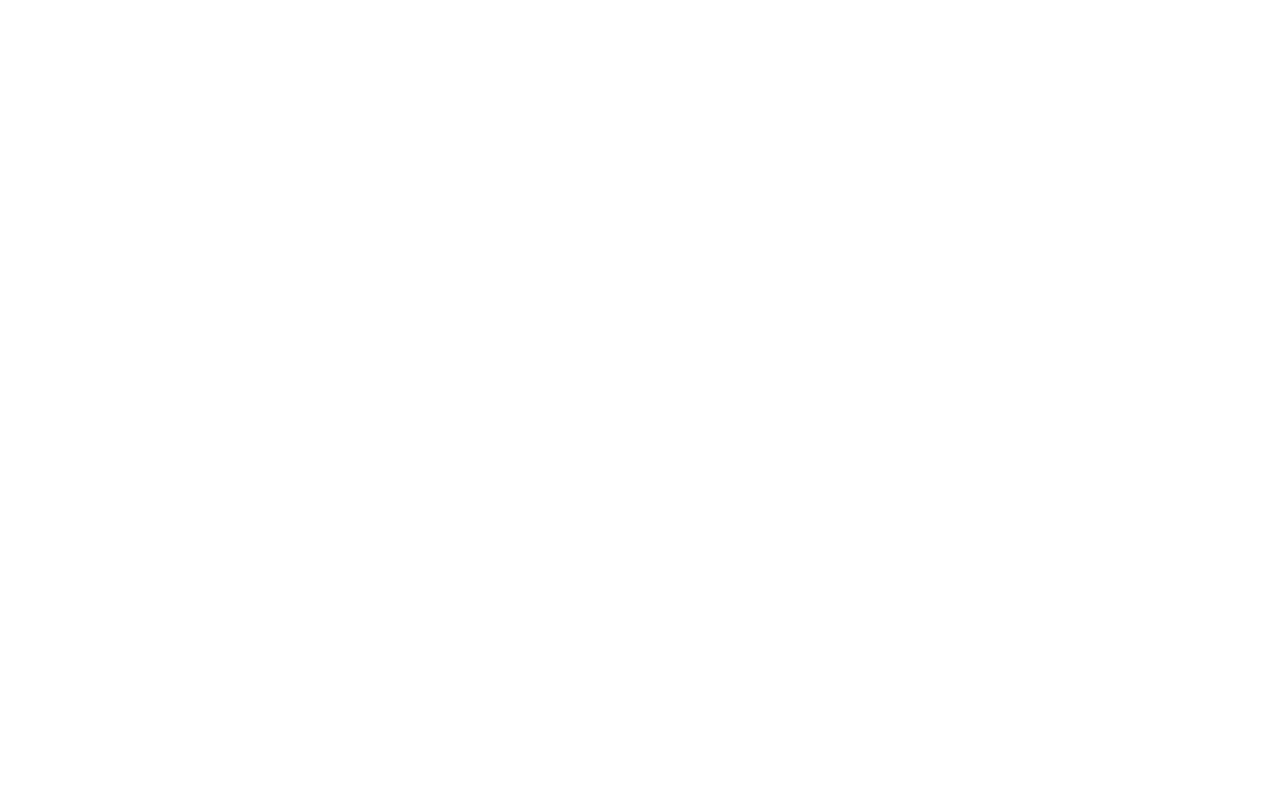
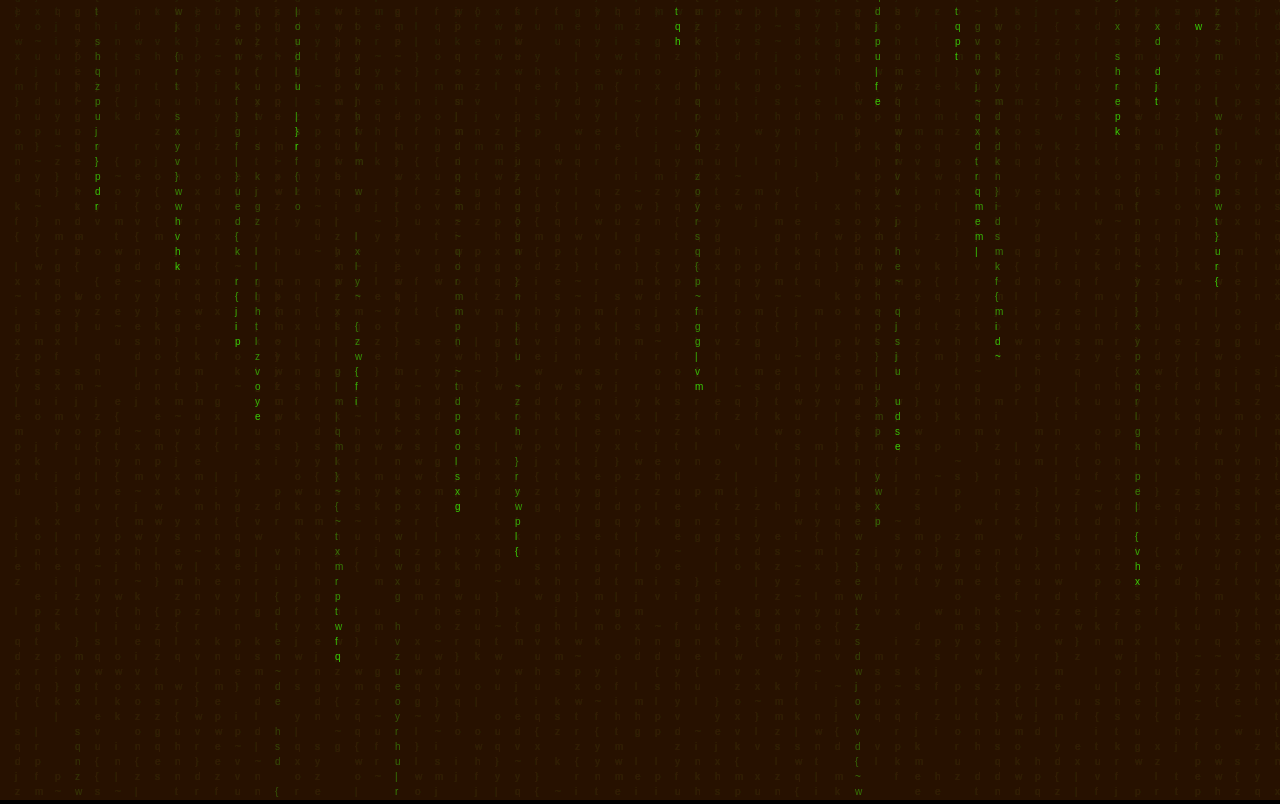
Before and after one commit to JuanEndl/Efecto-Matrix, a plain HTML site: page index.html in a window 1280 px wide. Drawn offline with Linux system fonts and the light colour scheme.

Commit message:
Letras Matrix

```diff
--- a/css/style.css
+++ b/css/style.css
@@ -0,0 +1,6 @@
+html, body{
+    margin: 0;
+    padding: 0;
+    height: 100%;
+    background: black;
+}
--- a/index.html
+++ b/index.html
@@ -12,5 +12,7 @@
 </head>
 <body>
 
+    <canvas id="letras">Prueba 1</canvas>
+
 </body>
 </html>
--- a/js/letters.js
+++ b/js/letters.js
@@ -0,0 +1,45 @@
+//llamar al id matrix y decirle que use 2 dimenciones
+
+let elemento = document.getElementById('letras')
+let ctx = elemento.getContext('2d')
+
+//
+
+let width = document.body.clientWidth
+
+let height = document.body.clientHeight
+
+elemento.width = width
+elemento.height = height
+
+
+//crear una variable e igualarla a un Array  de 300 caracteres, unirlos con join parametro cero y con una separacion vacia
+
+let position = Array(300).join(0).split('')
+
+
+// funcion
+
+function initial_matrix() {
+    ctx.fillStyle = 'rgba(50, 30, 1, 0.09)'
+	ctx.fillRect(0, 0, width, height)
+	ctx.fillStyle = '#37cc05'
+    ctx.Font = '11pt arial'
+
+
+
+    position.map(function(y, index) {
+        let text = String.fromCharCode(1e2 + Math.random() * 30)
+        let x = (index * 20) + 15
+
+        letras.getContext('2d').fillText(text, x, y)
+
+        if(y > 100 + Math.random() * 1e5){
+            position[index] = 0
+        }else{
+            position[index] = y + 15
+        }
+    })
+}
+
+setInterval(initial_matrix, 50)
```
